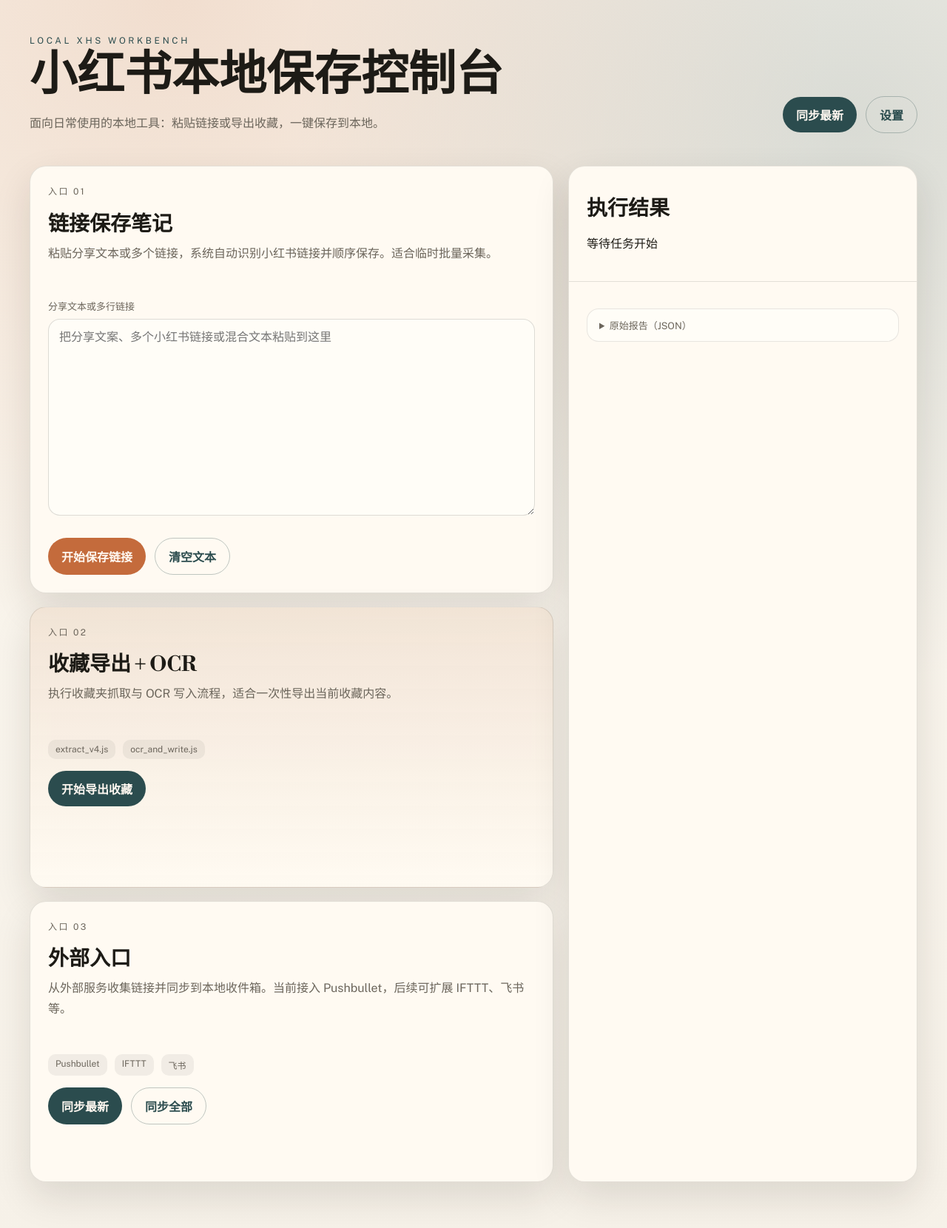
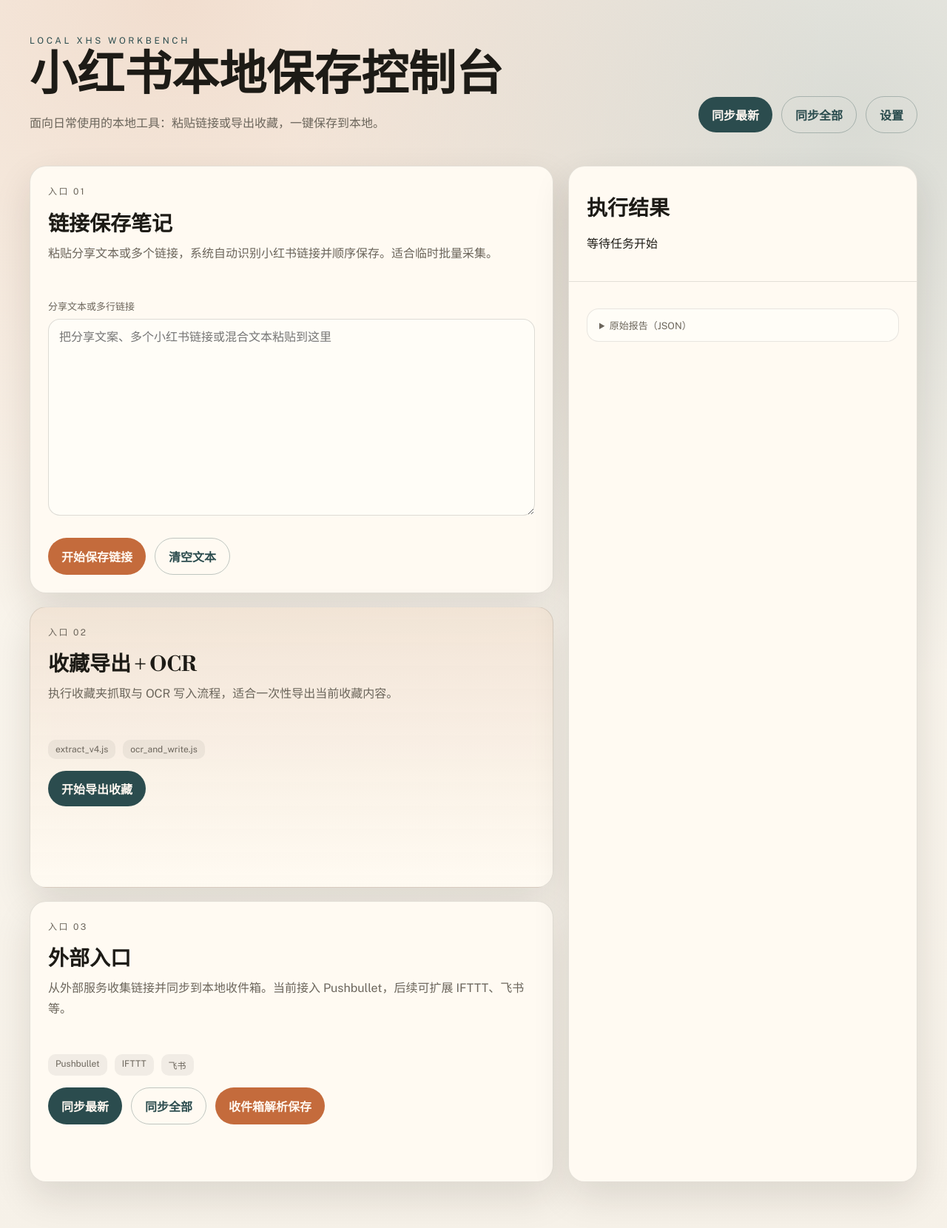
Before and after one commit to nonomil/XiaoHongshu_Collection, a website: page ui/index.html in a window 1280 px wide. Shown: the whole page at 74% size. Drawn offline with nearby package versions, Linux system fonts and the light colour scheme; no server answers.

Commit message:
ui: add inbox save and topbar sync-all buttons

```diff
--- a/ui/index.html
+++ b/ui/index.html
@@ -19,6 +19,7 @@
       </div>
       <div class="topbar-actions">
         <button id="inbox-sync" class="button secondary" type="button">同步最新</button>
+        <button id="inbox-sync-all-top" class="button ghost" type="button">同步全部</button>
         <button id="open-settings" class="button ghost" type="button">设置</button>
       </div>
     </header>
@@ -76,12 +77,13 @@
               <span>IFTTT</span>
               <span>飞书</span>
             </div>
-            <div class="button-row">
-              <button id="inbox-sync-latest" class="button secondary" type="button">同步最新</button>
-              <button id="inbox-sync-all" class="button ghost" type="button">同步全部</button>
+              <div class="button-row">
+                <button id="inbox-sync-latest" class="button secondary" type="button">同步最新</button>
+                <button id="inbox-sync-all" class="button ghost" type="button">同步全部</button>
+                <button id="inbox-save" class="button" type="button">收件箱解析保存</button>
+              </div>
             </div>
-          </div>
-        </article>
+          </article>
       </div>
 
       <section class="result-card">
```
